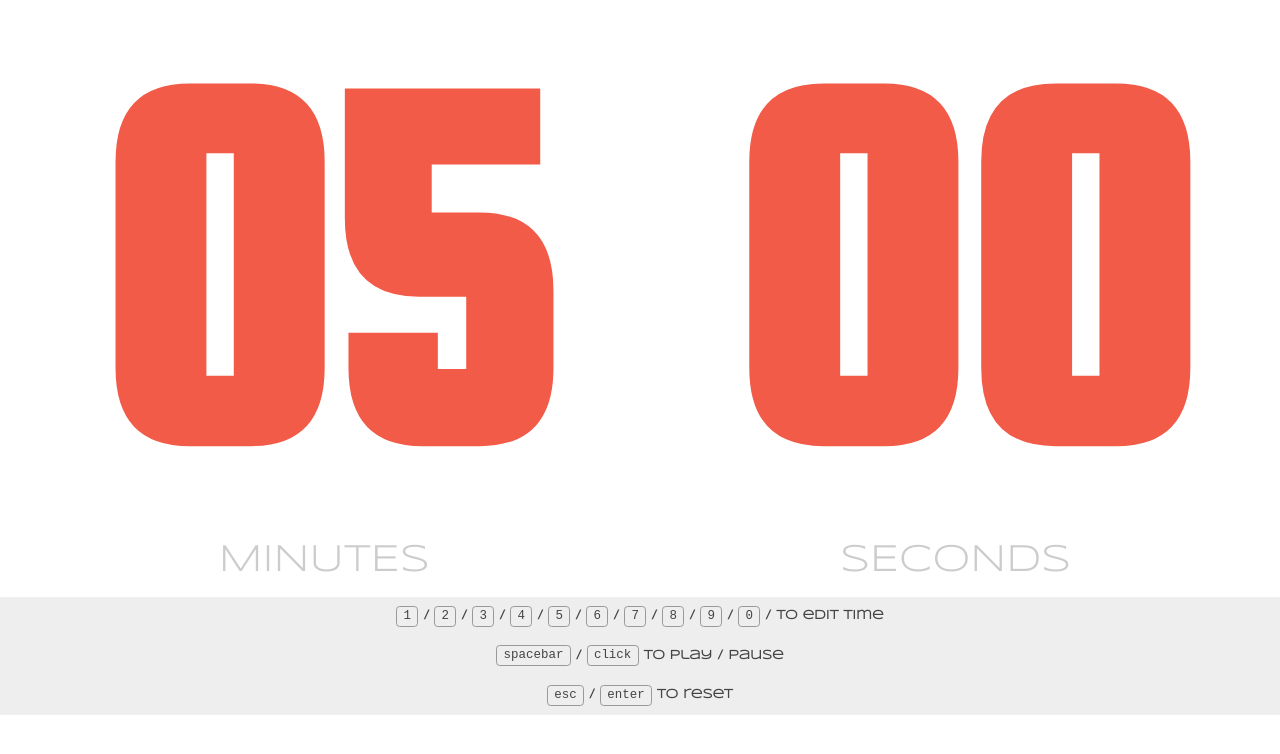
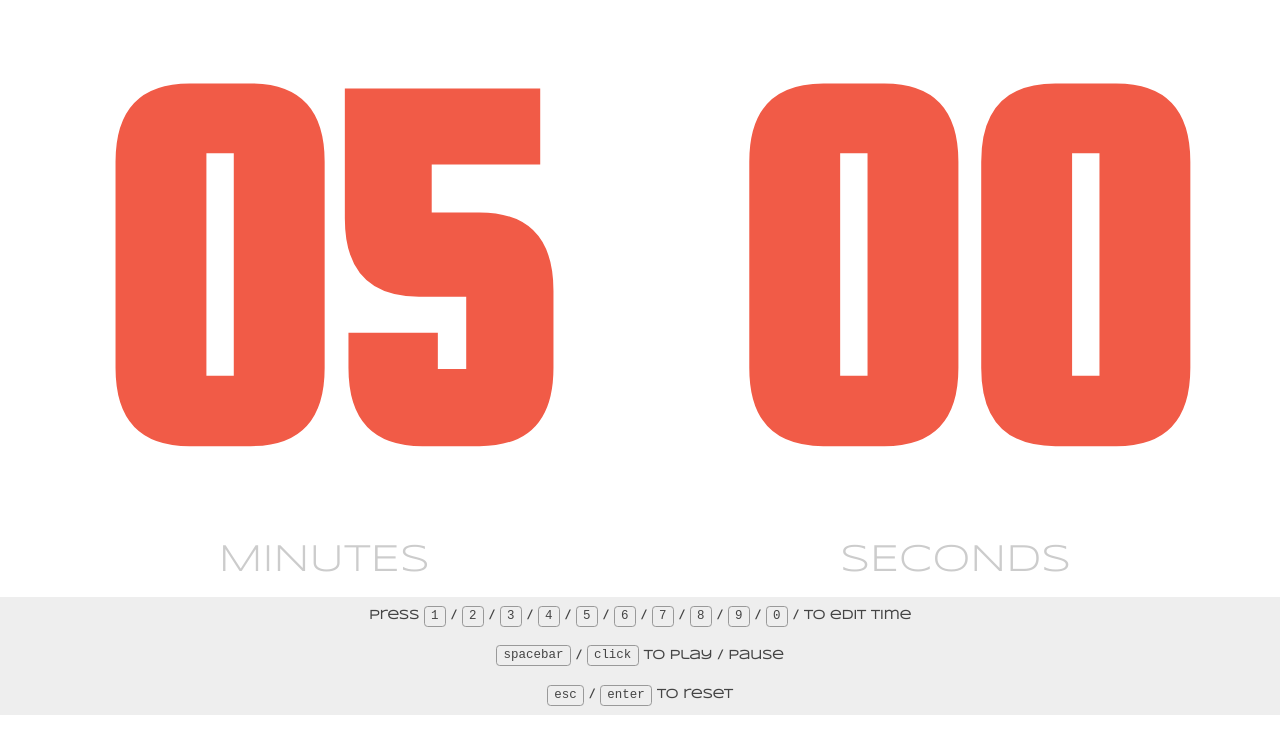
Before and after one commit to sayanee/timer, a website: page index.html in a window 1280 px wide. Drawn offline with nearby package versions, Linux system fonts and the light colour scheme.

Commit message:
add instructions

```diff
--- a/index.html
+++ b/index.html
@@ -35,7 +35,7 @@
 
 <section id="info">
   <h4 id="edit">
-    <code>1</code> / <code>2</code> / <code>3</code> / <code>4</code> / <code>5</code> / <code>6</code> / <code>7</code> / <code>8</code> / <code>9</code> / <code>0</code> /  to edit time</h4>
+    Press <code>1</code> / <code>2</code> / <code>3</code> / <code>4</code> / <code>5</code> / <code>6</code> / <code>7</code> / <code>8</code> / <code>9</code> / <code>0</code> /  to edit time</h4>
   <h4>
     <span id="info-space"><code>spacebar</code> / <code>click</code></span>
     <span id="info-tap" class="hidden"><code>tap</code></span>
```
